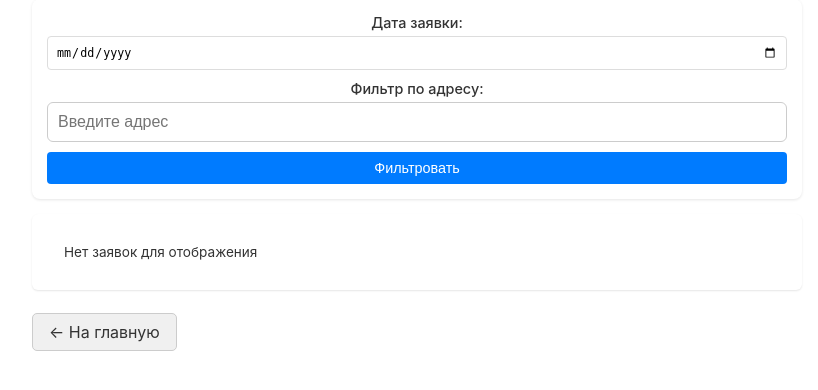
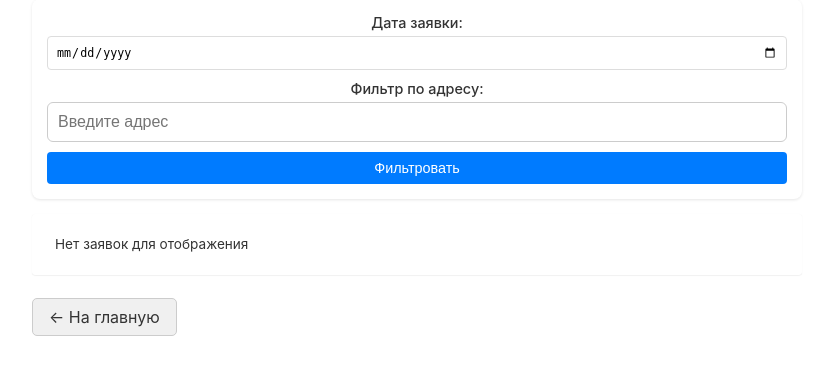
Before and after one commit to slavikyd/vanil_web, a FastAPI app: template app/templates/admin_orders.html in a window 1280 px wide. Shown: the part 152-542 px from the top of the page, without its empty margins (223-1041 px from the left). Run offline with FastAPI, Linux system fonts and the light colour scheme; the template is opened without the code that fills it, so the values that code supplies are empty; parts of the project's set-up code (start-up, migrations or seed data) failed here and were passed over.

Commit message:
new cards sizes admin orders

```diff
--- a/app/templates/admin_orders.html
+++ b/app/templates/admin_orders.html
@@ -88,9 +88,9 @@
         }
         .order-card {
             background: white;
-            border-radius: 6px;
-            box-shadow: 0 1px 2px rgba(0,0,0,0.1);
-            margin-bottom: 8px;
+            border-radius: 3px;
+            box-shadow: 0 0.5px 1px rgba(0,0,0,0.1);
+            margin-bottom: 4px;
             overflow: hidden;
             transition: box-shadow 0.2s;
         }
@@ -98,7 +98,7 @@
             box-shadow: 0 2px 4px rgba(0,0,0,0.1);
         }
         .order-summary {
-            padding: 10px 12px;
+            padding: 2.5px 3px;
             display: flex;
             justify-content: space-between;
             align-items: center;
@@ -107,7 +107,7 @@
             flex: 1;
             display: flex;
             flex-wrap: wrap;
-            gap: 8px;
+            gap: 4px;
             font-size: 0.85em;
         }
         .order-info div {
@@ -136,7 +136,7 @@
             white-space: nowrap;
         }
         .order-details {
-            padding: 0 12px 12px;
+            padding: 0 6px 6px;
             border-top: 1px solid #eee;
             display: none;
         }
@@ -144,14 +144,14 @@
             display: block;
         }
         .order-items {
-            margin: 12px 0;
+            margin: 6px 0;
             padding: 0;
             list-style: none;
             max-height: 200px;
             overflow-y: auto;
         }
         .order-items li {
-            padding: 6px 0;
+            padding: 3px 0;
             border-bottom: 1px dashed #eee;
             display: flex;
             justify-content: space-between;
@@ -162,7 +162,7 @@
         .order-items li::before {
             content: "•";
             position: absolute;
-            left: -12px;
+            left: -6px;
             color: #555;
         }
         .order-items li:last-child {
```
